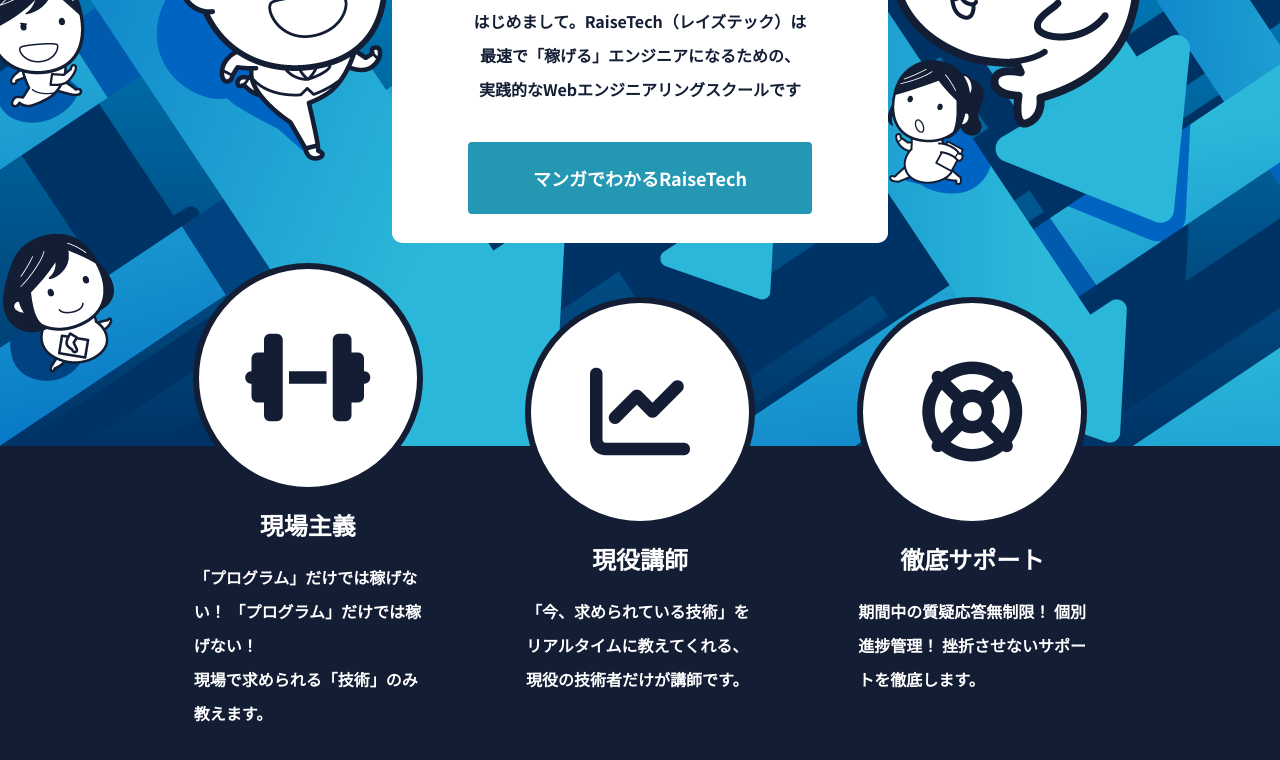
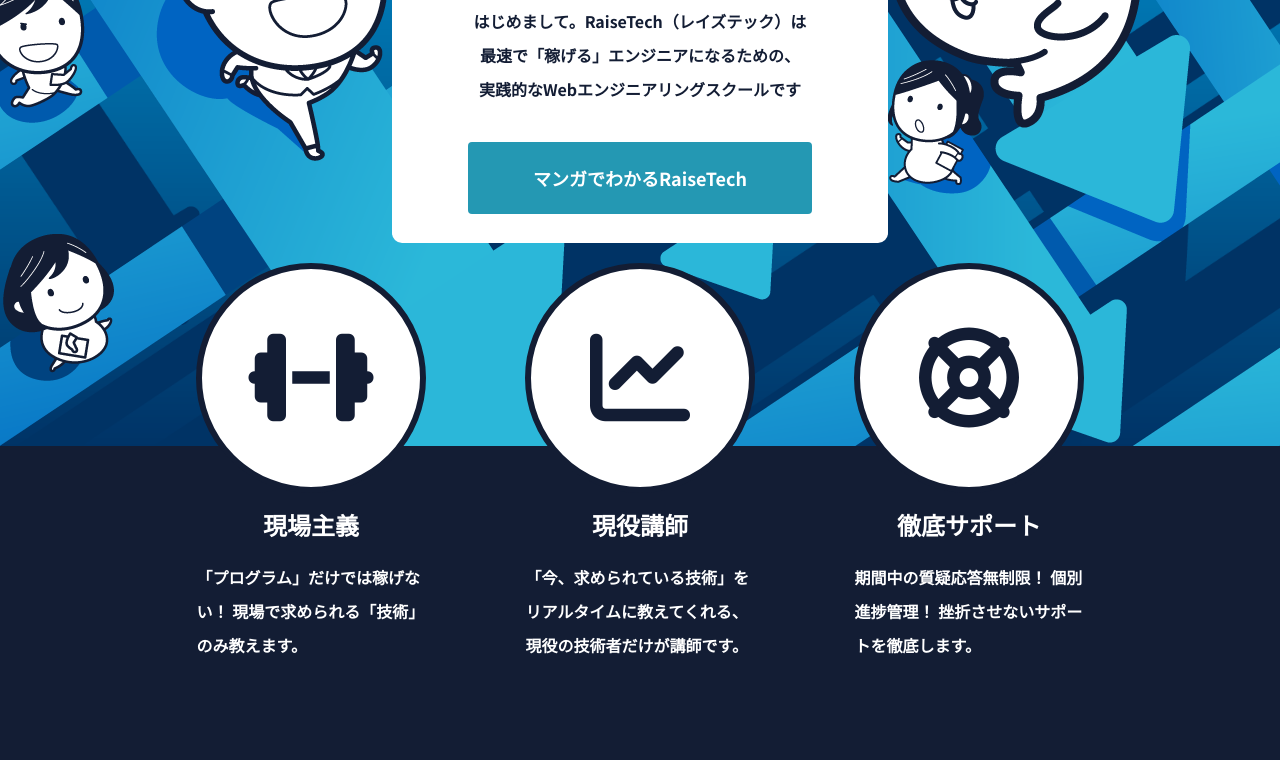
Before and after one commit to troisterre/mosya_kadai, a plain HTML site: page index.html in a window 1280 px wide. Shown: the part 274-1034 px from the top of the page. Drawn offline with nearby package versions, Linux system fonts and the light colour scheme; some packages are replaced by stand-ins of ours.

Commit message:
7月9日提出前最終チェック

```diff
--- a/index.html
+++ b/index.html
@@ -237,8 +237,7 @@
               </div>
               <h4 class="p-card__inner-title">現場主義</h4>
               <p class="p-card__inner-text">
-                「プログラム」だけでは稼げない！<br class="no-tablet" />
-                「プログラム」だけでは稼げない！<br />
+                「プログラム」だけでは稼げない！
                 現場で求められる「技術」のみ教えます。
               </p>
             </li>
--- a/scss/style.scss
+++ b/scss/style.scss
@@ -511,8 +511,8 @@
     margin: 0 10px;
     @include breakpoint(tablet) {
       flex-direction: row;
-      justify-content: space-evenly;
-      align-items: center;
+      justify-content: center;
+      align-items: flex-start;
       max-width: 1000px;
       width: 100%;
       margin: -263px auto 0;
@@ -525,8 +525,8 @@
     justify-content: center;
     margin: 0 7px 50px;
     @include breakpoint(tablet) {
-      margin: 0 5rem;
-      width: 229px;
+      margin: 0 2%;
+      width: 28.5%;
     }
     @include breakpoint(pc) {
       margin: 0 50px;
@@ -567,7 +567,9 @@
     margin-top: 10px;
     @include breakpoint(tablet) {
       font-size: 1.6rem;
-      width: 228px;
+    }
+    @include breakpoint(pc2) {
+      width: 229px;
     }
   }
 }
```
Also changed, not shown: css/style.css, css/style.min.css, 2 other files.
